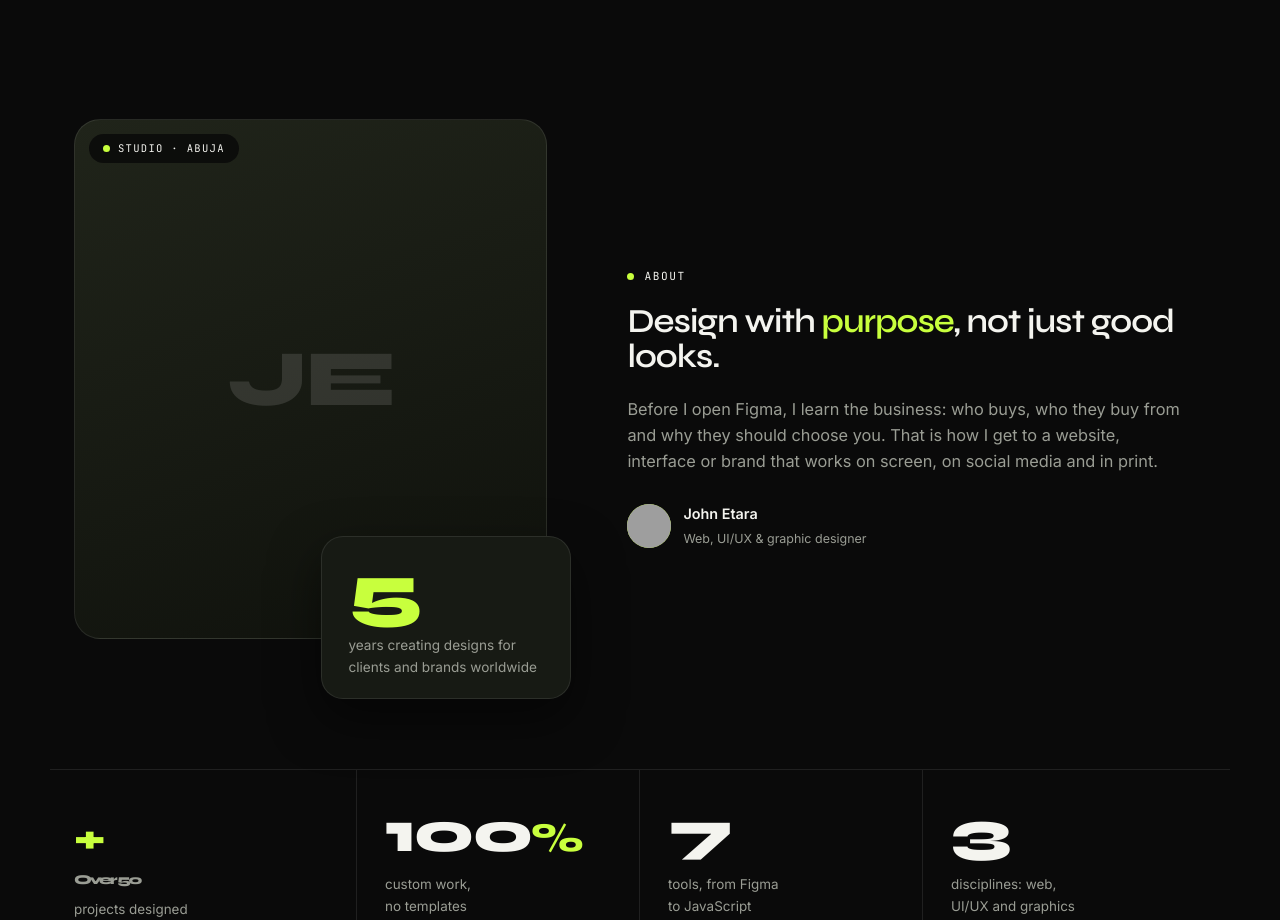
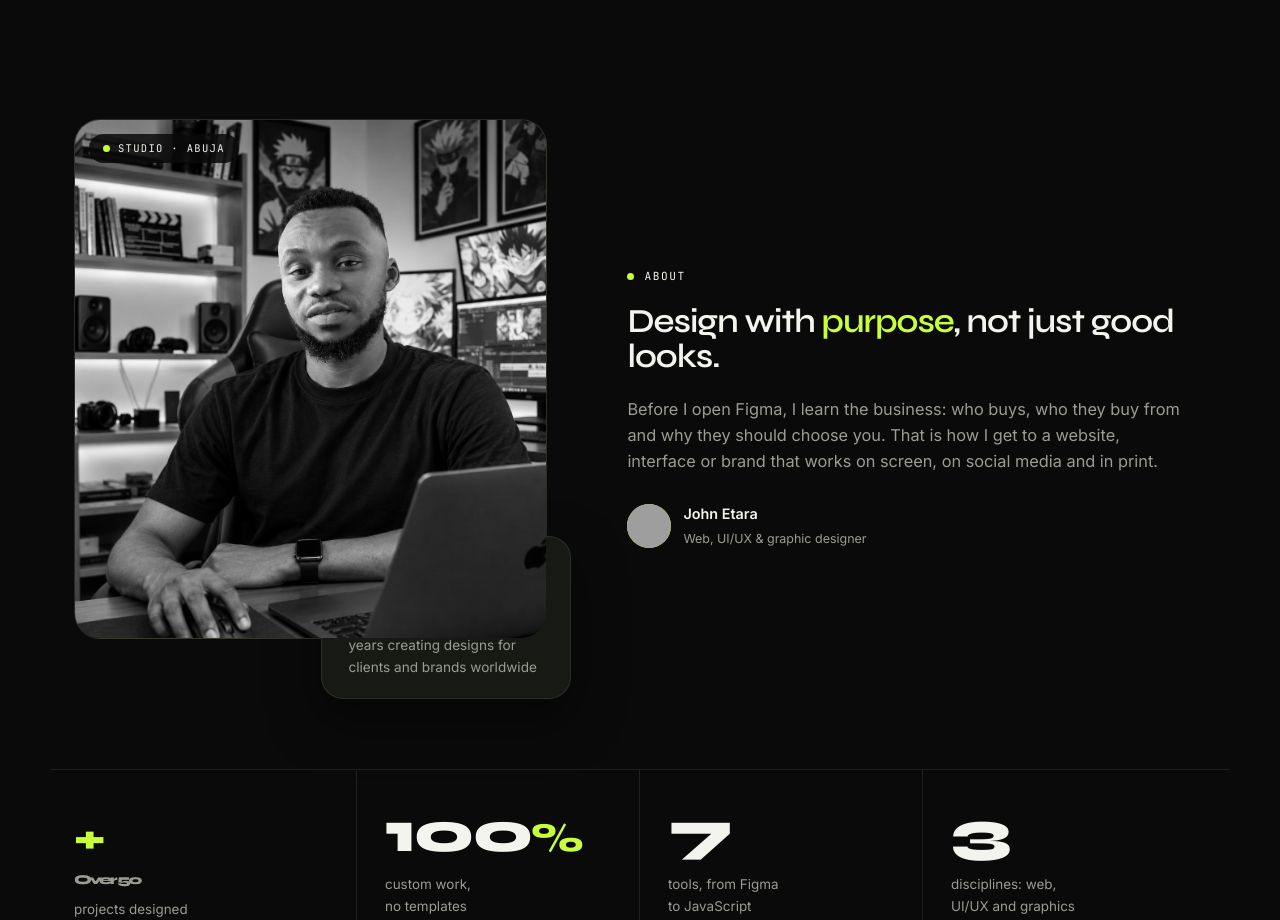
Before and after one commit to EtaraAmana/AmanaEtaraCreativePortfolio, a plain HTML site: page index.html in a window 1280 px wide. Shown: the part 1040-1960 px from the top of the page. Drawn offline with Linux system fonts and the light colour scheme; grey boxes are pictures that could not be loaded.

Commit message:
Change about image from PNG to JPG format

```diff
--- a/index.html
+++ b/index.html
@@ -122,7 +122,7 @@
     <div class="about-photo reveal">
       <div class="about-img">
         <span class="init" data-initials></span>
-        <img src="assets/images/about.png" alt="Designer at work" onerror="this.remove()" />
+        <img src="assets/images/about.jpg" alt="Designer at work" onerror="this.remove()" />
         <span class="pill-tag"><i class="dot"></i> Studio · <span data-cfg="location">Your City</span></span>
       </div>
       <div class="years-card"><strong data-cfg="years">05</strong><span>years creating designs for clients and brands worldwide</span></div>
```
